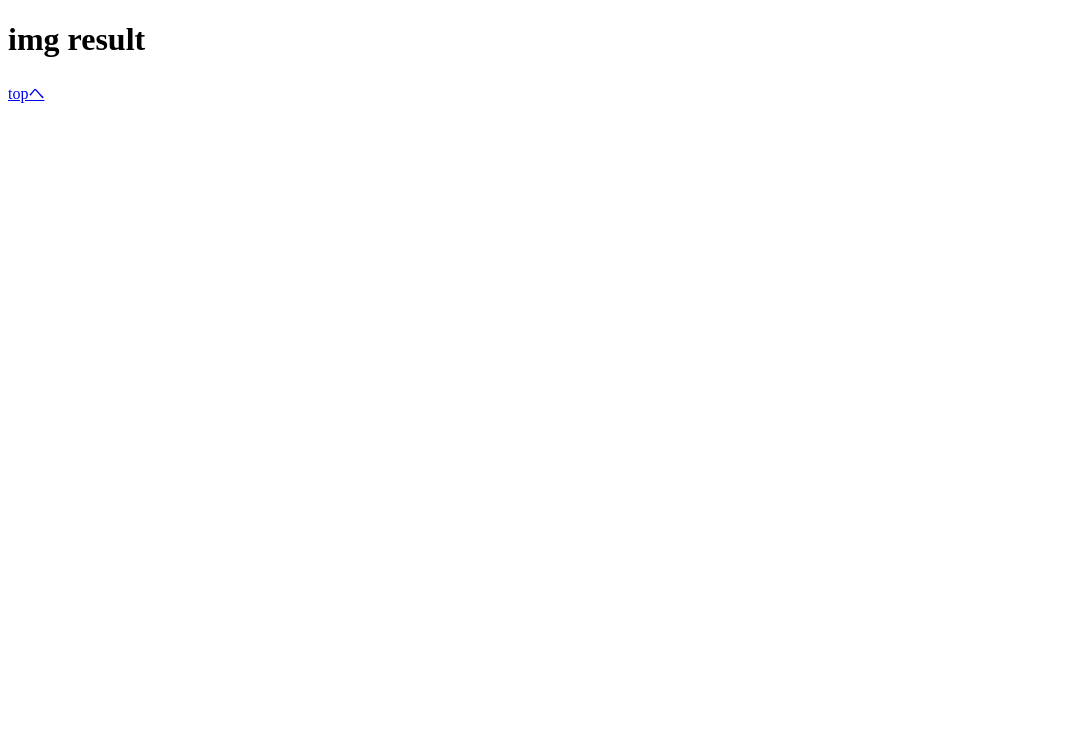
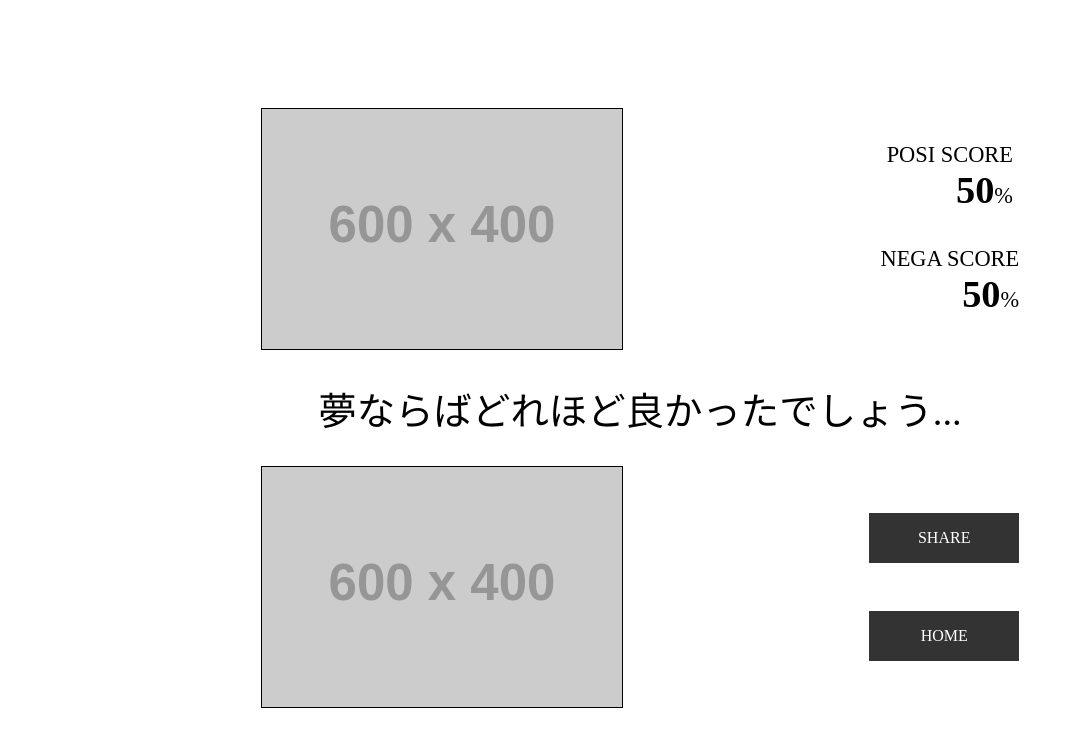
Before and after one commit to Yokoh-Gushiken/hackday2019, a Vue app: page /img-result in a window 1280 px wide. Shown: the top 746 px of the page, without its empty margins (0-1073 px from the left). Built offline with nearby package versions, Linux system fonts and the light colour scheme.

Commit message:
一旦レイアウトだけ

```diff
--- a/src/pages/imgResult.vue
+++ b/src/pages/imgResult.vue
@@ -1,6 +1,168 @@
 <template>
-    <div id="imgResult">
-        <h1>img result</h1>
-        <router-link to="/">topへ</router-link>
+  <div id="imgResult">
+    <div class="imgResult__wrapper">
+      <div class="imgResult__container">
+        <div class="imgResult__originAndScore">
+          <div class="imgResult__imgContainer">
+            <img src="https://dummyimage.com/600x400/000/fff">
+          </div>
+          <div class="imgResult__scoreContainer">
+            <div class="imgResult__score">
+              <div class="imgResult__text">POSI SCORE</div>
+              <div class="imgResult__text imgResult__text--right"><span class="imgResult__num">50</span>%</div>
+            </div>
+            <div class="imgResult__score">
+              <div class="imgResult__text">NEGA SCORE</div>
+              <div class="imgResult__text imgResult__text--right"><span class="imgResult__num">50</span>%</div>
+            </div>
+          </div>
+        </div>
+        <div class="imgResult__yume"><span>夢</span><span>な</span><span>ら</span><span>ば</span><span>ど</span><span>れ</span><span>ほ</span><span>ど</span><span>良</span><span>か</span><span>っ</span><span>た</span><span>で</span><span>し</span><span>ょ</span><span>う</span><span>...</span></div>
+        <div class="imgResult__newAndBtn">
+          <div class="imgResult__imgContainer">
+            <img src="https://dummyimage.com/600x400/000/fff">
+          </div>
+          <div class="imgResult__btnContainer">
+            <div class="imgResult__btn">SHARE</div>
+            <router-link to="/" class="imgResult__link">
+              <div class="imgResult__btn">HOME</div>
+            </router-link>
+          </div>
+        </div>
+      </div>
     </div>
+  </div>
 </template>
+
+<script>
+window.addEventListener('DOMContentLoaded', (event) => {
+  let nega = true; // ネガポジ判定結果をここに
+  if (nega) {
+    yumeAnim();
+  }
+});
+
+const scoreAnim = () => {
+};
+
+const yumeAnim = () => {
+  const text = document.querySelector('.imgResult__yume');
+  text.style.visibility = 'visible';
+  const character = text.querySelectorAll('span');
+  character.forEach((chara, i) => {
+    setTimeout(() => {
+      chara.classList.add('imgResult__yumeText');
+    }, 150 * i);
+  });
+};
+</script>
+
+<style>
+img {
+  height: 100%;
+}
+
+.imgResult__wrapper {
+  height: 100vh;
+  display: flex;
+  align-items: center;
+  justify-content: center;
+  flex-direction: column;
+}
+
+.imgResult__container {
+  width: 60%;
+}
+
+.imgResult__originAndScore {
+  display: flex;
+  align-items: stretch;
+  justify-content: space-between;
+}
+
+.imgResult__imgContainer {
+  height: 30vh;
+  display: flex;
+  align-items: center;
+  justify-content: center;
+  border: 1px solid #000
+}
+
+.imgResult__scoreContainer {
+  display: flex;
+  align-items: center;
+  justify-content: space-evenly;
+  flex-direction: column;
+}
+
+.imgResult__score {
+}
+
+.imgResult__text {
+  font-size: 1.4rem;
+  text-align: right;
+}
+
+.imgResult__text--right {
+}
+
+.imgResult__num {
+  font-size: 2.4rem;
+  font-weight: bold;
+}
+
+.imgResult__yume {
+  visibility: hidden;
+  margin-top: 30px;
+  font-size: 2.4rem;
+  text-align: center;
+}
+
+.imgResult__yume span {
+  opacity: 0;
+}
+
+.imgResult__yumeText {
+  animation: fadeIn 0.5s linear forwards;
+}
+
+.imgResult__newAndBtn {
+  display: flex;
+  align-items: stretch;
+  justify-content: space-between;
+  margin-top: 30px;
+}
+
+.imgResult__btnContainer {
+  display: flex;
+  align-items: center;
+  justify-content: space-evenly;
+  flex-direction: column;
+}
+
+.imgResult__btn {
+  width: 150px;
+  height: 50px;
+  background: #333;
+  color: #fff;
+  display: flex;
+  align-items: center;
+  justify-content: center;
+}
+
+.imgResult__link {
+  display: block;
+  color: #fff;
+  text-decoration: none;
+}
+
+@keyframes fadeIn {
+  0% {
+    opacity: 0;
+  }
+  100% {
+    opacity: 1;
+  }
+}
+
+</style>
```
